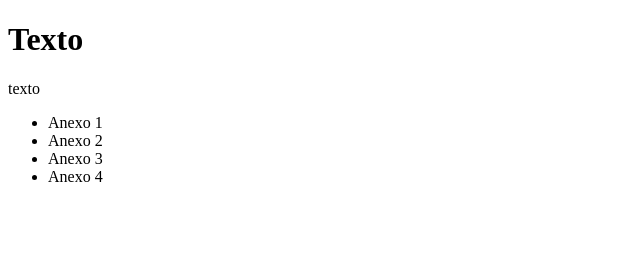
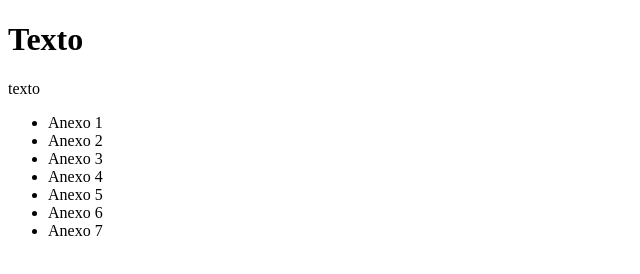
Before and after one commit to eleniltonmg27/teste, a plain HTML site: page index.html in a window 1280 px wide. Shown: the whole page, without its empty margins (0-640 px from the left). Drawn offline with Linux system fonts and the light colour scheme.

Commit message:
Anexo 5 ao Anexo 7

```diff
--- a/index.html
+++ b/index.html
@@ -11,8 +11,11 @@
     <ul>
         <li>Anexo 1</li>
         <li>Anexo 2</li>
-	<li>Anexo 3</li>
-	<li>Anexo 4</li>
+	    <li>Anexo 3</li>
+	    <li>Anexo 4</li>
+        <li>Anexo 5</li>
+        <li>Anexo 6</li>
+        <li>Anexo 7</li>
     </ul>
 </body>
 </html>
```
